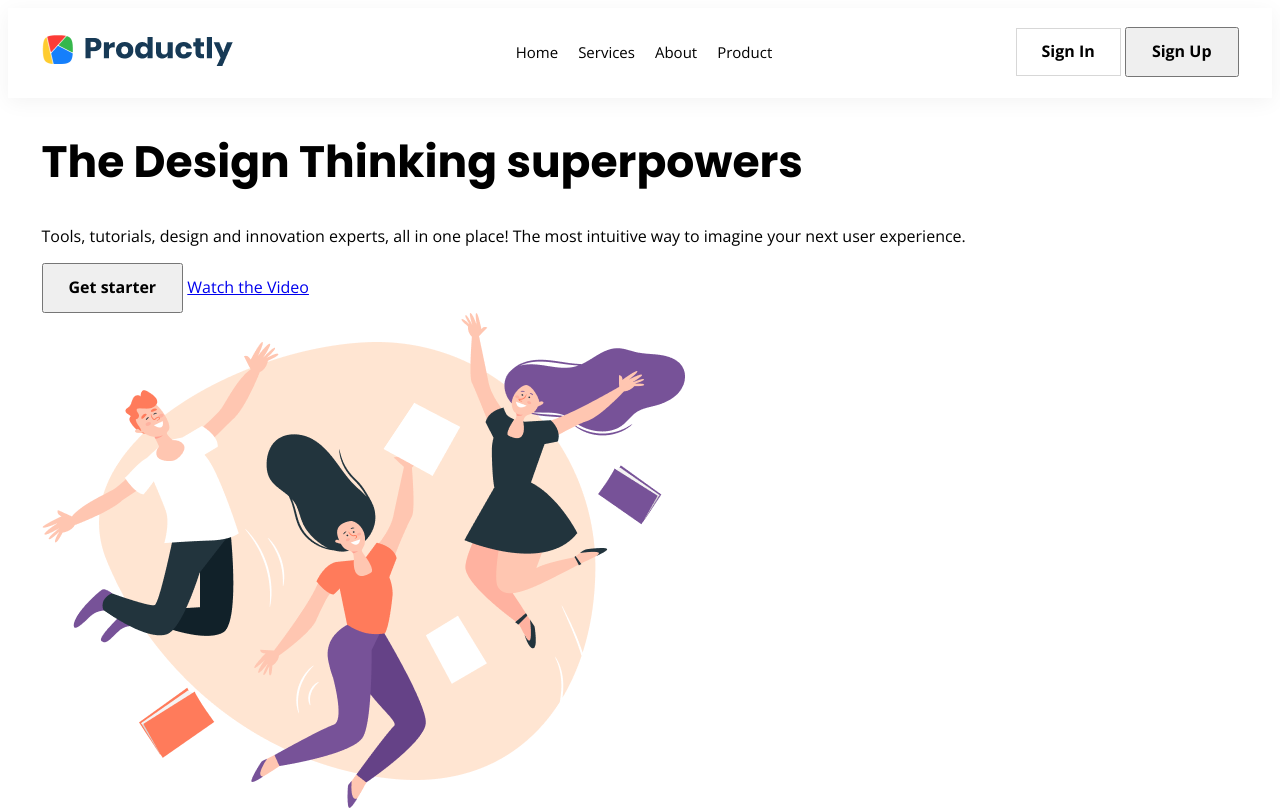
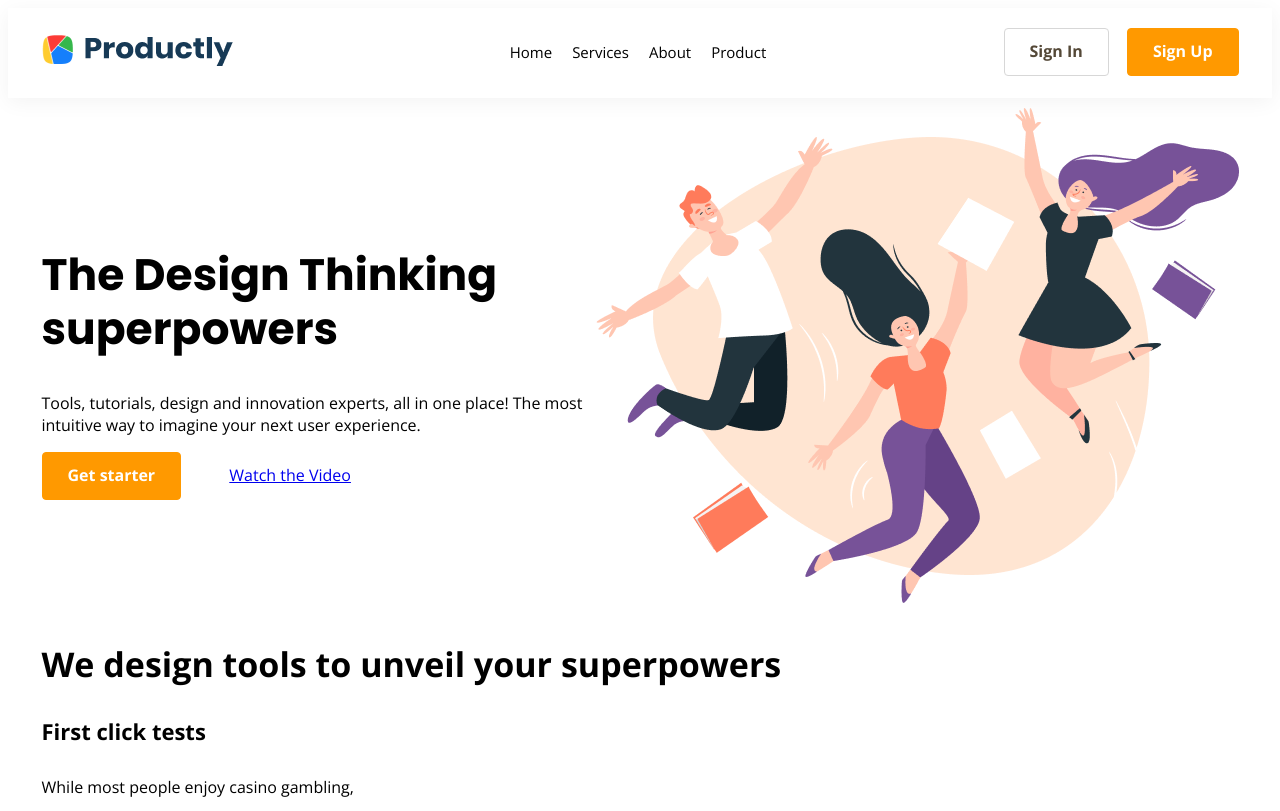
Before and after one commit to TeinPirs/productly, a website: page index.html in a window 1280 px wide. Shown: the top 811 px of the page. Drawn offline with nearby package versions, Linux system fonts and the light colour scheme.

Commit message:
fix: promo

```diff
--- a/index.html
+++ b/index.html
@@ -30,7 +30,7 @@
   </header>
   <main>
     <section class="promo">
-      <div class="wrapper">
+      <div class="wrapper promo__wrapper">
         <div class="promo__content">
           <h1>The Design Thinking superpowers</h1>
           <p>
--- a/sass/abstract/_constants.scss
+++ b/sass/abstract/_constants.scss
@@ -6,6 +6,7 @@
 $color-text: #544837;
 $color-heading: #2f281e;
 $color-border: #d7d7d7;
+$color-hovered: #bcd0e5;
 $color-light: #ffffff;
 
 $color-violet: #7752be;
--- a/sass/base/_button.scss
+++ b/sass/base/_button.scss
@@ -5,6 +5,17 @@
   font-weight: 600;
   font-size: 1.6rem;
   line-height: 2.2rem;
+  border-radius: 4px;
+  cursor: pointer;
+  transition: all 0.3s;
+}
+
+.header__buttons > .button {
+  margin-left: 14px;
+}
+
+.header__buttons > .button:first-child {
+  margin-left: 0;
 }
 
 .button_bordered {
@@ -14,6 +25,17 @@
 }
 
 .button_colored {
-  background: yellow;
+  background: $color-primary;
   color: $color-light;
+  border: 1px solid $color-primary;
 }
+
+.button_colored:hover {
+  background: $color-additional;
+  border-color: $color-additional;
+}
+
+.button_bordered:hover {
+  background: $color-hovered;
+  border-color: $color-hovered;
+}
--- /dev/null
+++ b/sass/components/_promo.scss
@@ -0,0 +1,17 @@
+.promo {
+  padding: 10px 0;
+}
+
+.promo__wrapper {
+  display: flex;
+  justify-content: space-between;
+  align-items: center;
+}
+
+.promo__contenr {
+  padding-right: 65px;
+}
+
+.proto__buttons > * {
+  margin-right: 44px;
+}
--- a/sass/style.scss
+++ b/sass/style.scss
@@ -10,3 +10,4 @@
 
 // Components
 @import "components/contact-us";
+@import "components/promo";
```
Also changed, not shown: sass/style.css, 1 other file.
